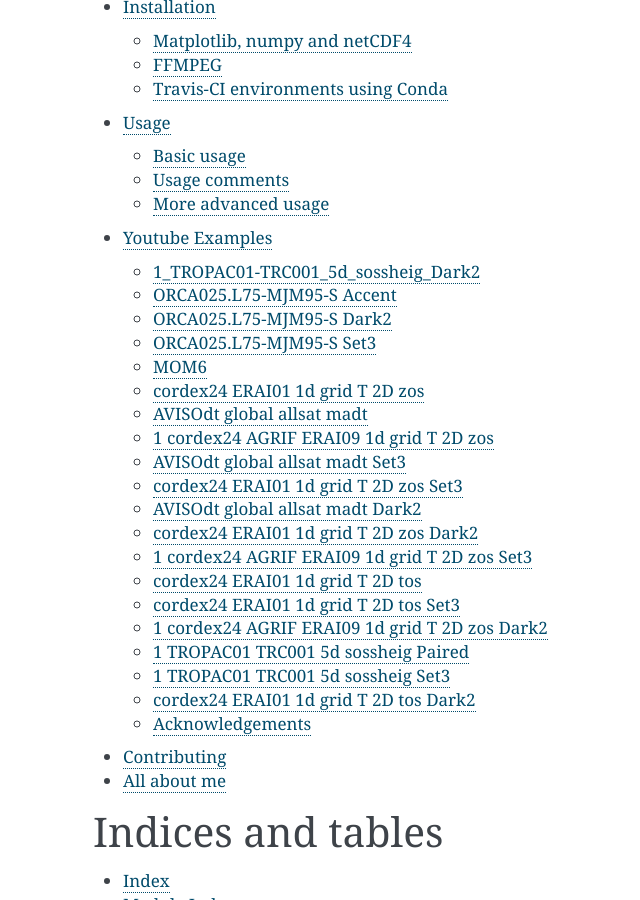
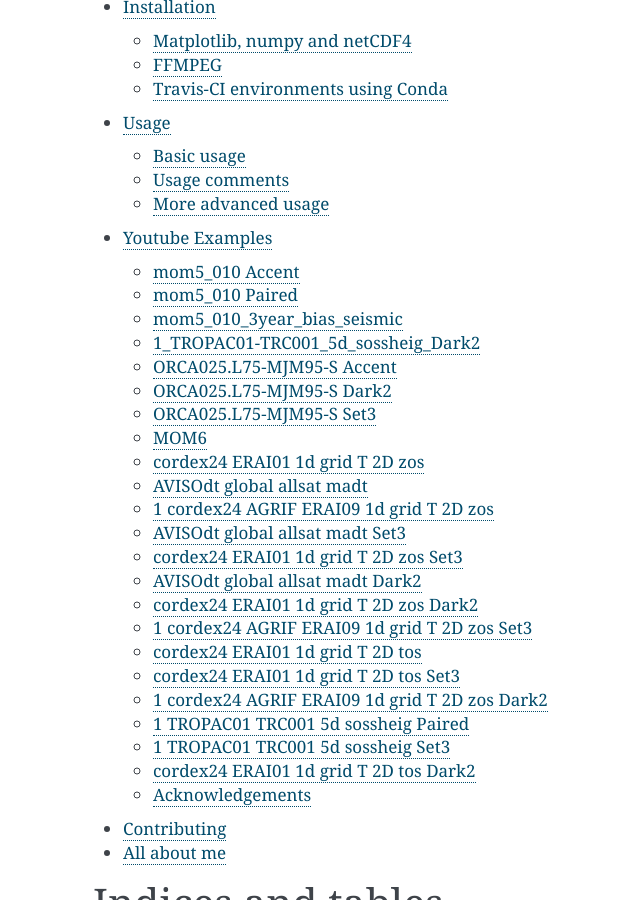
Before and after one commit to chrisb13/mkmov, a Sphinx documentation site: the page built from docs/index.rst, in a window 1280 px wide and 900 px high, scrolled down 1729 px. Shown: the whole window, without its empty margins (327-967 px from the left). Built offline with Sphinx 7.4.7, drawn with Linux system fonts in a browser that asks for light colours; some of the changed lines change nothing that is shown.

Commit message:
added paul's examples

```diff
--- a/docs/examples.rst
+++ b/docs/examples.rst
@@ -4,6 +4,56 @@
 ############
 
 Here are some videos that are made by MkMov. If you've got an awesome video of netCDF output you've made with MkMov, get in touch and we'll add it to the site! If you do sent in a video, please also send the command you used to make it and a caption, describing  what you've plotted.
+
+------------------------------------
+mom5_010 Accent
+------------------------------------
+
+Daily SSH from MOM5 0.10 degree global simulation CORENYF forcing, Accent colourmap.
+
+.. raw:: html
+
+    <iframe width="480" height="385" src="https://www.youtube.com/embed/HRmYEOloEjI" frameborder="0" allowfullscreen></iframe>
+
+
+Video was made with....
+::
+    python mkmov.py --lmask -1e34 --lmask2 0 --lmaskfld --cmap Accent --min -2 --max 2 --x xt --y yt -o /srv/ccrc/data42/z3457920/RawData/ps_mom01v4/movieout/mom01v4_ssh_maskgd.mov SSH /srv/ccrc/data42/z3457920/RawData/ps_mom01v4/mom10.ssh_daily.yr*.nc
+
+------------------------------------
+mom5_010 Paired
+------------------------------------
+
+Daily SSH from MOM5 0.10 degree global simulation CORENYF forcing, Paired colourmap.
+
+.. raw:: html
+
+    <iframe width="480" height="385" src="https://www.youtube.com/embed/AnhczYNSeaE" frameborder="0" allowfullscreen></iframe>
+
+Video was made with....
+::
+    python mkmov.py --lmask -1e34 --lmask2 0 --lmaskfld --cmap Paired --min -2 --max 2 --x xt --y yt -o /srv/ccrc/data42/z3457920/RawData/ps_mom01v4/movieout/mom01v4_ssh_maskgd_Paired.mov SSH /srv/ccrc/data42/z3457920/RawData/ps_mom01v4/mom10.ssh_daily.yr*.nc
+
+------------------------------------
+mom5_010_3year_bias_seismic
+------------------------------------
+
+Daily SSH anomalies (from 10 year mean) MOM5 0.10 degree global simulation CORENYF forcing
+
+.. raw:: html
+
+    <iframe width="480" height="385" src="https://www.youtube.com/embed/D31F1TMV40E" frameborder="0" allowfullscreen></iframe>
+
+Video was made with....
+::
+    #Due to the size of these files, they were made in a few steps…
+    #to create the anomaly files
+    python mkmov.py --bias time --x xt --y yt -o /srv/ccrc/data42/z3457920/RawData/ps_mom01v4/movout2/biastest.mov SSH /srv/ccrc/data42/z3457920/RawData/ps_mom01v4/mom10.ssh_daily.yr10.nc
+    python mkmov.py --bias time --x xt --y yt -o /srv/ccrc/data42/z3457920/RawData/ps_mom01v4/movout2/biastest_yr11.mov SSH /srv/ccrc/data42/z3457920/RawData/ps_mom01v4/mom10.ssh_daily.yr11.nc
+    python mkmov.py --bias time --x xt --y yt -o /srv/ccrc/data42/z3457920/RawData/ps_mom01v4/movout2/biastest_yr12.mov SSH /srv/ccrc/data42/z3457920/RawData/ps_mom01v4/mom10.ssh_daily.yr12.nc
+
+    #then to create one movie from the output bias files
+    python mkmov.py --lmask -1e34 --lmask2 0 --lmaskfld --x xt --y yt --min -0.8 --max 0.8  --cmap seismic -o /srv/ccrc/data42/z3457920/RawData/ps_mom01v4/movout2/ps_mom01v4_3year_bias_gdlmask.mov SSH /srv/ccrc/data42/z3457920/RawData/ps_mom01v4/movout2/mkmovTEMPFOL4_biastest/difffiles/mom10.ssh_daily.yr10_diff_00000.nc  /srv/ccrc/data42/z3457920/RawData/ps_mom01v4/movout2/mkmovTEMPFOL4_biastest_yr11/difffiles/mom10.ssh_daily.yr11_diff_00000.nc /srv/ccrc/data42/z3457920/RawData/ps_mom01v4/movout2/mkmovTEMPFOL4_biastest_yr12/difffiles/mom10.ssh_daily.yr12_diff_00000.nc
 
 ------------------------------------
 1_TROPAC01-TRC001_5d_sossheig_Dark2
```
